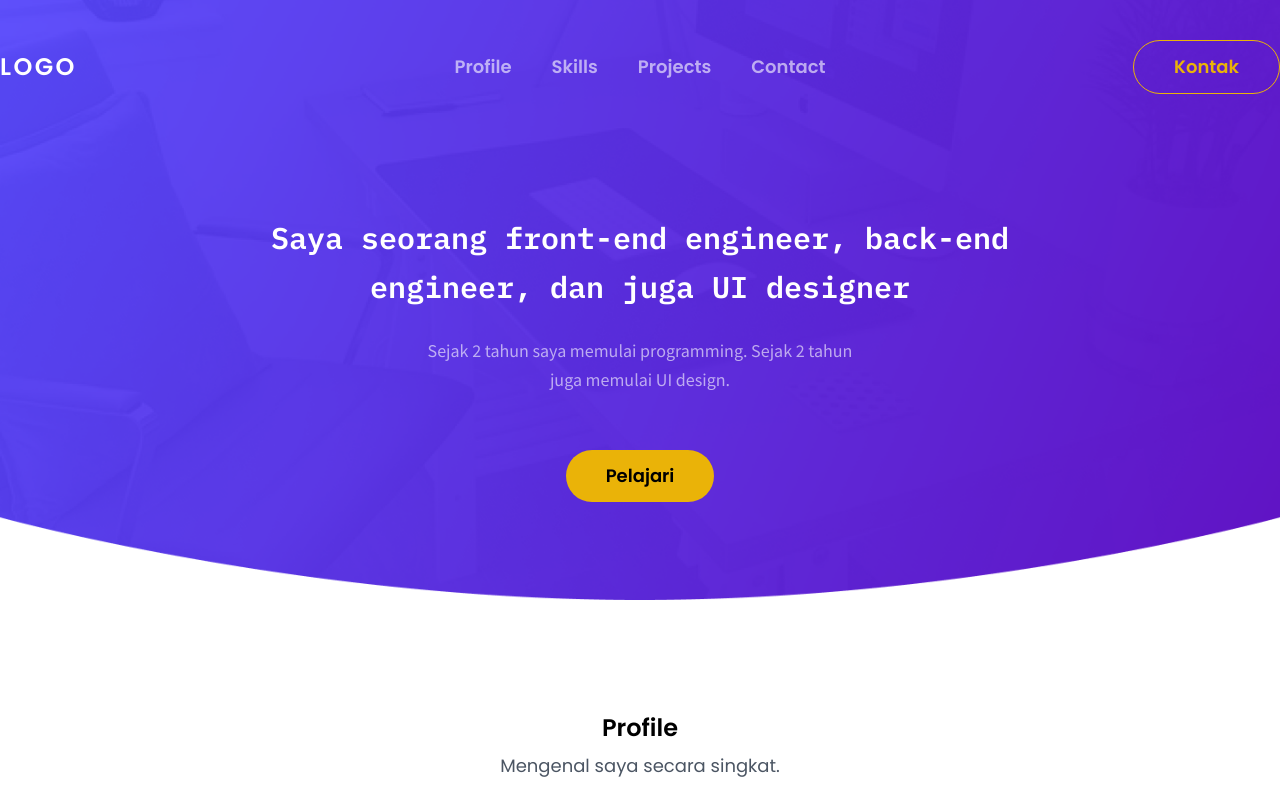
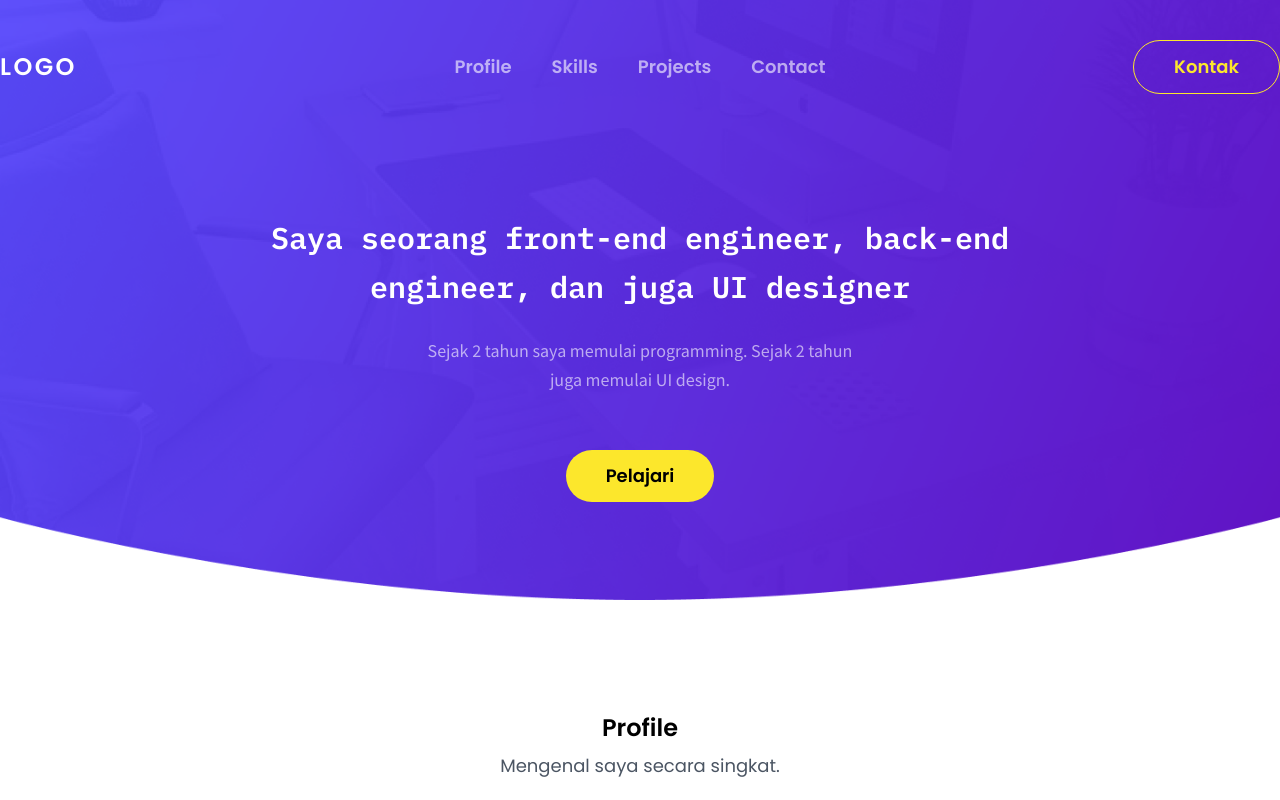
Before and after one commit to AlvinzYusuf/first-next-tailwind, a Next.js app: page / in a window 1280 px wide. Shown: the top 800 px of the page. Built offline with nearby package versions, Linux system fonts and the light colour scheme.

Commit message:
changes configuration taillwind

```diff
--- a/tailwind.config.js
+++ b/tailwind.config.js
@@ -11,6 +11,25 @@ module.exports = {
         mono: ["IBM Plex Mono", "ui-monospace"],
         poppins: ["Poppins, sans-serif"],
       },
+      colors: {
+        primarygray: {
+          DEFAULT: "#F7F7FB",
+          "200": "#E8E8FB",
+          "300": "#BFBFE3"
+        },
+        yellow: {
+          "50": "#ff100109",
+          "100": "#fffdf0",
+          "200": "#fef8be",
+          "300": "#fdf390",
+          "400": "#fded5e",
+          "500": "#fce72c",
+          "600": "#e7d103",
+          "700": "#ab9a02",
+          "800": "#6f6402",
+          "900": "#322d01"
+        }
+      }
     },
   },
   plugins: [
```
